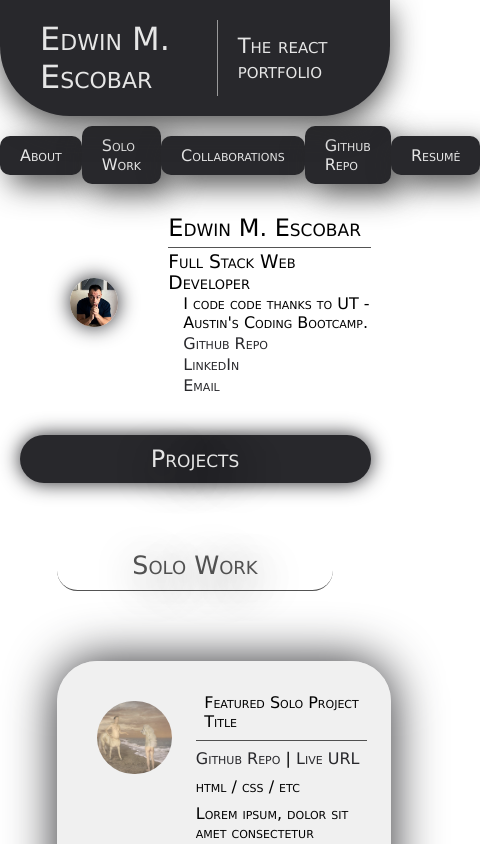
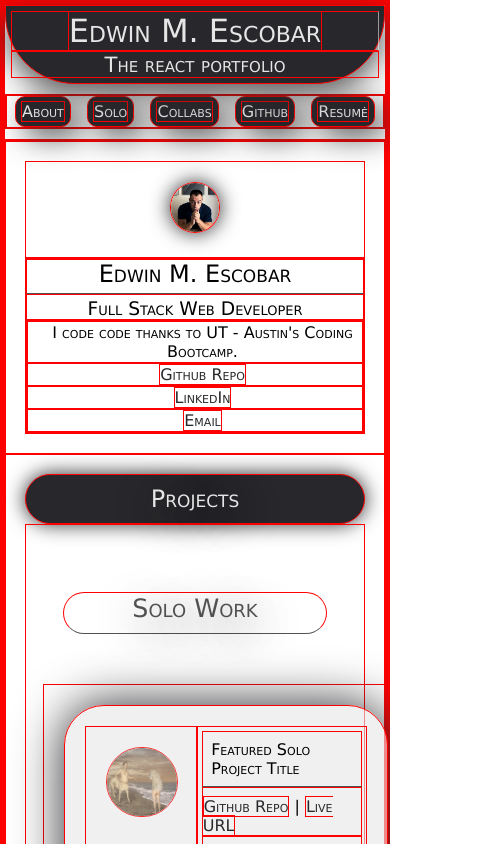
Before and after one commit to escowin/portfolio, a React (Create React App) app: page / in a window 390 px wide. Shown: the top 844 px of the page, 480 px wide, since content can reach past the window. Built offline with nearby package versions, Linux system fonts and the light colour scheme.

Commit message:
header, nav, about | tenative mediaquery setup

```diff
--- a/src/components/Navigation/index.js
+++ b/src/components/Navigation/index.js
@@ -5,9 +5,9 @@ function Navigation() {
     <nav>
       <ul className='flex'>
         <li><a href="#about">About</a></li>
-        <li><a href="#solo-work">Solo Work</a></li>
-        <li><a href="#collaborations">Collaborations</a></li>
-        <li><a href="https://github.com/escowin" target="_blank" rel="noreferrer noopener">Github Repo</a></li>
+        <li><a href="#solo-work">Solo<span className="mobile-hide"> Work</span></a></li>
+        <li><a href="#collaborations">Collab<span className="mobile-hide">oration</span>s</a></li>
+        <li><a href="https://github.com/escowin" target="_blank" rel="noreferrer noopener">Github<span className="mobile-hide"> Repo</span></a></li>
         <li><a href="#resume">Resumė</a></li>
       </ul>
     </nav>
--- a/src/index.css
+++ b/src/index.css
@@ -225,3 +225,35 @@ nav ul li {
 .text {
   display: none;
 }
+
+/* MEDIA QUERY */
+@media screen and (max-width: 575px) {
+  * {
+    border: 1px solid red;
+  }
+
+  .mobile-hide {
+    display: none;
+  }
+
+  /* header & nav */
+  #header header {
+    display: block;
+    text-align: center;
+    padding: 5px;
+  }
+
+  nav ul li {
+    padding: 5px;
+  }
+
+  /* about */
+  #about {
+    display: block;
+  }
+
+  #about-text {
+    text-align: center;
+  }
+
+}
```
